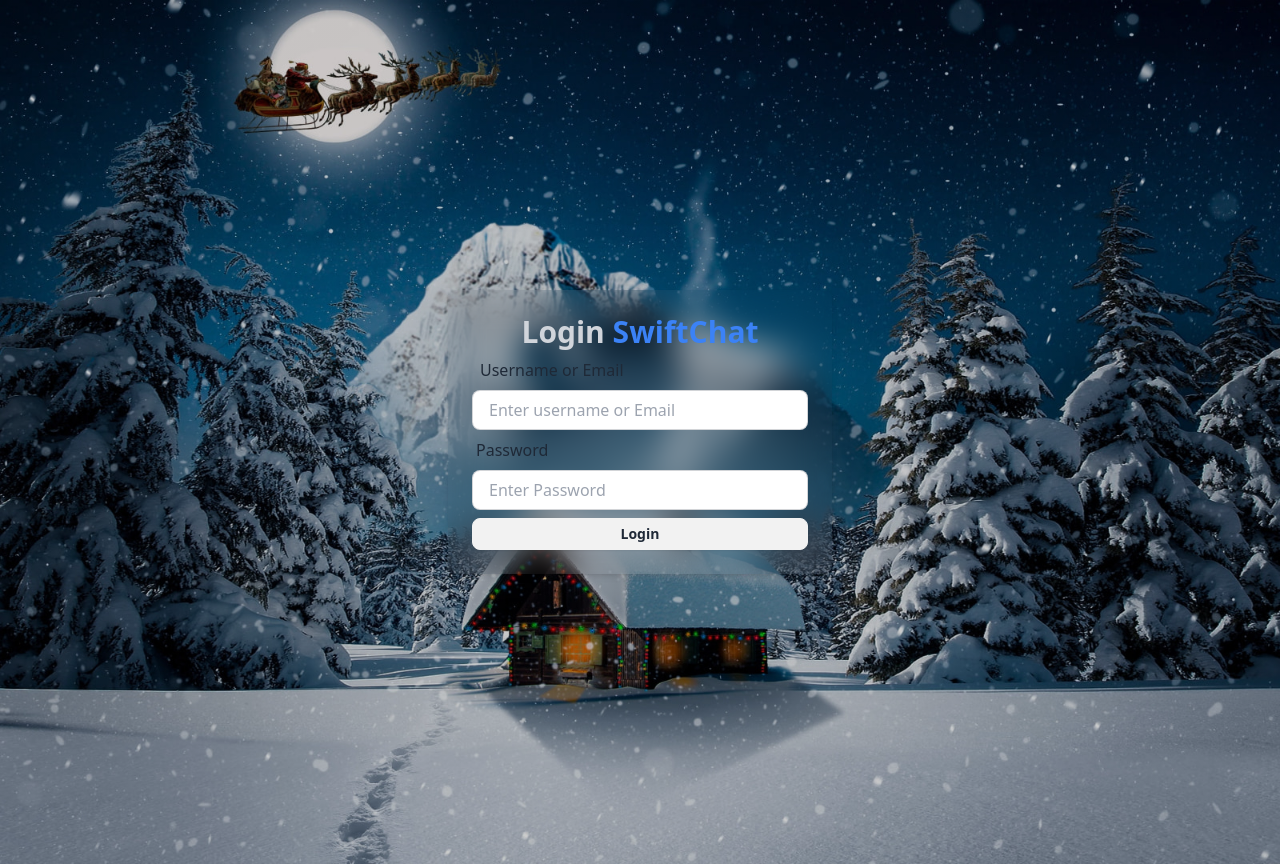
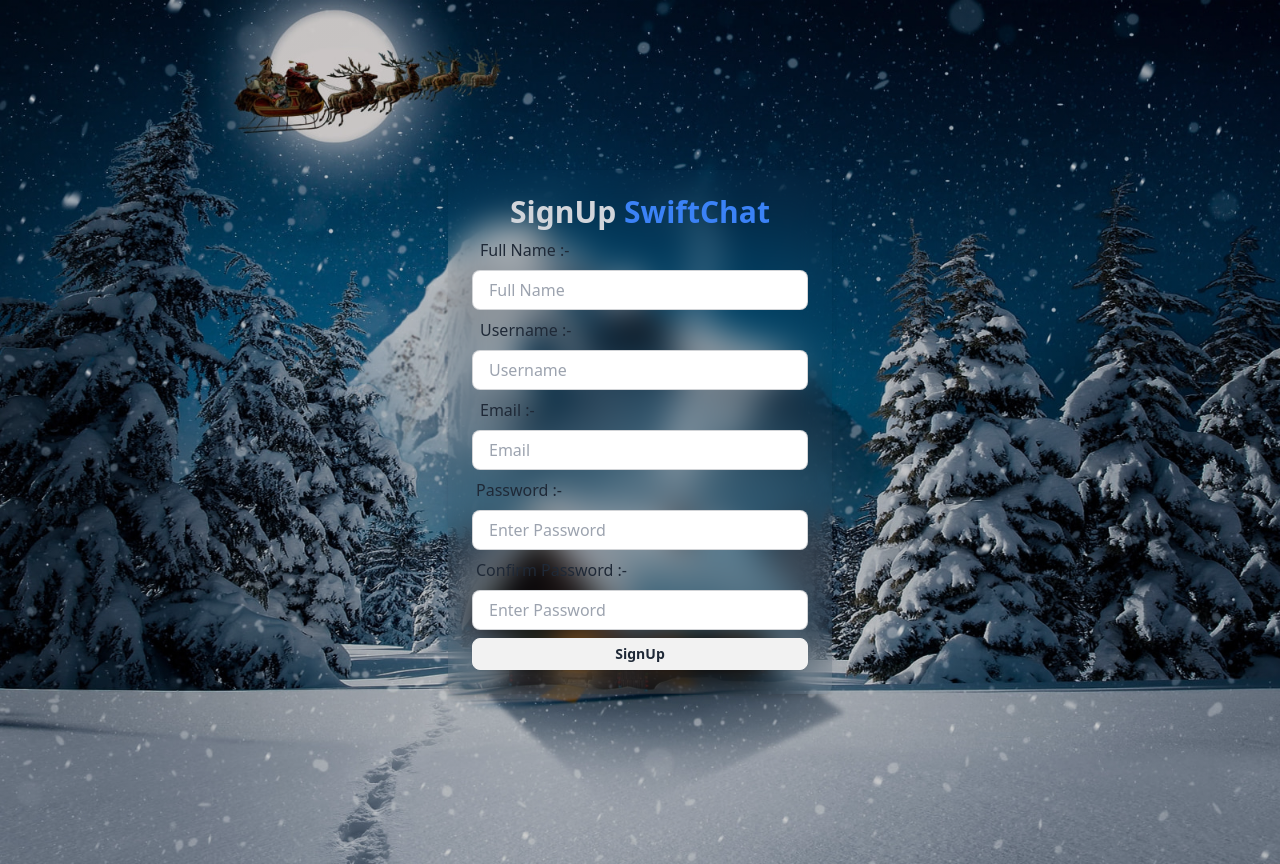
Before and after one commit to nileshverma1234/SwiftChat, a React (Vite) app in the folder frontend/: page /signup in a window 1280 px wide. Built offline with nearby package versions, Linux system fonts and the light colour scheme.

Commit message:
signup page done

```diff
--- a/frontend/src/App.jsx
+++ b/frontend/src/App.jsx
@@ -4,13 +4,13 @@
 
 import './App.css'
 import Login from './pages/login/Login';
-
+import SignUp from './pages/signup/SignUp';
 function App() {
 
   return (
 
     <div className='p-4 h-screen flex items-center justify-center'>
-      <Login/>
+      <SignUp/>
 
     </div>
 
--- /dev/null
+++ b/frontend/src/pages/signup/GenderCheckbox.jsx
@@ -0,0 +1,33 @@
+import React from 'react'
+
+const GenderCheckbox = () => {
+  return (
+    <div className='flex'>
+        <div className='form-control'>
+            <label className={`label gap-2 cursor-pointer ${selectedGender === "male" ? "selected" : ""} `}>
+				<span className='label-text'>Male</span>
+				<input
+					type='checkbox'
+					className='checkbox border-slate-900'
+					checked={selectedGender === "male"}
+					onChange={() => onCheckboxChange("male")}
+				/>
+			</label>
+        </div>
+
+        <div className='form-control'>
+            <label className={`label gap-2 cursor-pointer ${selectedGender === "female" ? "selected" : ""} `}>
+				<span className='label-text'>Female</span>
+				<input
+					type='checkbox'
+					className='checkbox border-slate-900'
+					checked={selectedGender === "female"}
+					onChange={() => onCheckboxChange("female")}
+				/>
+			</label>
+        </div>
+    </div>
+  )
+}
+
+export default GenderCheckbox
--- a/frontend/src/pages/signup/signUp.jsx
+++ b/frontend/src/pages/signup/signUp.jsx
@@ -1,8 +1,102 @@
 import React from 'react'
+import GenderCheckbox from './GenderCheckbox'
 
 const signUp = () => {
   return (
-    <div>signUp</div>
+    <div className='flex flex-col items-center justify-center min-w-96 mx-auto'>
+      <div className='w-full p-6 rounded-lg shadow-md bg-gray-400 bg-clip-padding backdrop-filter backdrop-blur-lg bg-opacity-0'>
+        <h1 className='text-3xl font-semibold text-center text-gray-300'>
+          SignUp
+          <span className='text-blue-500'> SwiftChat</span>
+        </h1>
+
+        <form >
+          {/* Full Name Div */}
+          <div>
+            <label className='label p-2'>
+              <span className='text-base label-text'>Full Name :-</span>
+            </label>
+
+            <input
+              type="text"
+              placeholder='Full Name'
+						  className='w-full input input-bordered h-10'
+            />
+
+          </div>
+
+          {/* Username Div */}
+          <div>
+            <label className='label p-2'>
+              <span className='text-base label-text'>Username :-</span>
+            </label>
+
+            <input
+              type="text"
+              placeholder='Username'
+						  className='w-full input input-bordered h-10'
+            />
+
+          </div>
+
+          {/* Email Div */}
+
+          <div>
+            <label className='label p-2'>
+              <span className='text-base label-text'>Email :-</span>
+            </label>
+
+            <input
+              type="text"
+              placeholder='Email'
+						  className='w-full input input-bordered h-10'
+            />
+
+          </div>
+
+          {/* Password div */}
+          <div>
+            <label className='label'>
+						  <span className='text-base label-text'>Password :-</span>
+					  </label>
+
+            <input
+						  type='password'
+						  placeholder='Enter Password'
+              className='w-full input input-bordered h-10'
+
+					  />
+
+          </div>
+
+          {/* Confirm password Div */}
+
+          <div>
+            <label className='label'>
+						  <span className='text-base label-text'>Confirm Password :-</span>
+					  </label>
+
+            <input
+						  type='password'
+						  placeholder='Enter Password'
+              className='w-full input input-bordered h-10'
+
+					  />
+
+          </div>
+
+          {/* Gender check box */}
+          {/* <GenderCheckbox onCheckboxChange={handleCheckboxChange} selectedGender={inputs.gender} /> */}
+          {/* Already have account */}
+
+          {/* Signup Button */}
+
+          <div>
+					<button className='btn btn-block btn-sm mt-2' >SignUp</button>
+				</div>
+        </form>
+      </div>
+    </div>
   )
 }
 
```
